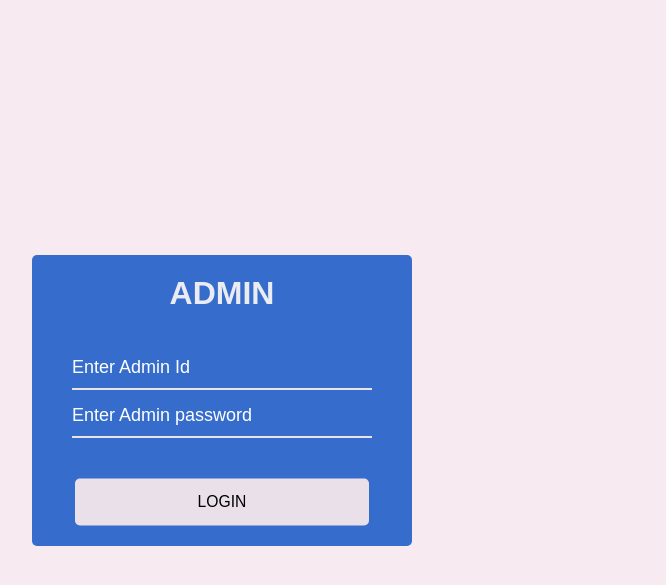
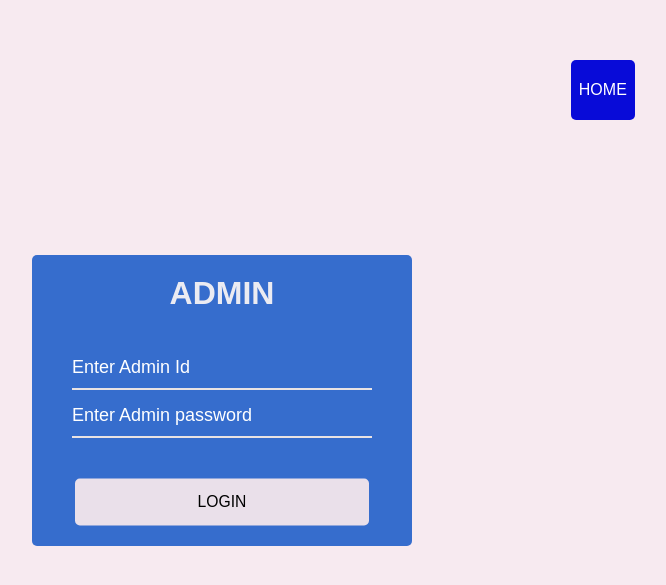
Before and after one commit to Batch39G3/Batch39, a Flask app: page /admin_login in a window 1280 px wide. Shown: the top 585 px of the page, without its empty margins (418-1084 px from the left). Run offline with Flask 2, Linux system fonts and the light colour scheme; parts of the project's set-up code (start-up, migrations or seed data) failed here and were passed over; some web fonts are replaced.

Commit message:
fucking project done

```diff
--- a/aadhar.py
+++ b/aadhar.py
@@ -1,7 +1,7 @@
 
 
 def aadhar_details(aadhar_no):
-    aadhar={"123456789102":["8660072831","bang"],"485820350979":["9482423818","bang"],"784534984054":["8660072831","bang"],"484856567878":["6362287285","dj-halli"]}
+    aadhar={"123456789102":["8660072831","BANGALORE"],"485820350979":["9482423818","MYSORE"],"784534984054":["8660072831","bang"],"484856567878":["6362287285","dj-halli"]}
     if aadhar_no not in aadhar:
         return "not found","not found"
     else:
--- a/app.py
+++ b/app.py
@@ -110,12 +110,17 @@ def admin_login():
     if request.method == "GET":
         return render_template("admin_login.html")
     elif request.method == "POST":
-        admin_id = request.form['admin_id']
-        admin_password= request.form['admin_pass']
+        try:
+            admin_id = request.form['admin_id']
+            admin_password= request.form['admin_pass']
 
-        if admin_id == "admin" and admin_password == "admin":
-            return redirect(url_for('admin'))
-
+            if admin_id == "admin" and admin_password == "admin":
+                 return redirect(url_for('admin'))
+            else:
+               return render_template("admin_login.html",error="Wrong Credentials")
+        except:
+            a=region_votes(0)
+            return render_template("home.html",a=a)
 
 
 
@@ -125,17 +130,21 @@ def admin():
         a=region_votes(0)
         return render_template("admin.html",a=a)
     elif request.method == "POST":
-        data=request.get_data()
-        if len(str(data)) !=3:
+        try:
+            data=request.get_data()
+            if len(str(data)) !=3:
                print(str(data))
                a_data=json.loads(data)
                a=candi_add(a_data)
                #print(a)
-        #data=json.loads(str(data))
-        #print(data)
-        a=region_votes(0)
-        #print(a)
-        return render_template('admin.html', Error="Added Candidates",a=a)
+            #data=json.loads(str(data))
+            #print(data)
+            a=region_votes(0)
+            #print(a)
+            return render_template('admin.html', Error="Added Candidates")
+        except:
+            a=region_votes(0)
+            return render_template("home.html",a=a)
     return "not post request"
 
 if __name__ == '__main__':
--- a/links.py
+++ b/links.py
@@ -9,7 +9,7 @@ ganache_url = "http://127.0.0.1:7545"
 web3 = Web3(Web3.HTTPProvider(ganache_url))
 abise = abis()
 abi=json.loads(abise)
-address=web3.toChecksumAddress("0x292d1648205110C260EEAF33ffB873B4D7d53e1B")
+address=web3.toChecksumAddress("0x969b7CB02e0cF2f7A1B81dA7c026Ef73d990b551")
 contract=web3.eth.contract(address=address,abi=abi)
 
 
@@ -179,7 +179,7 @@ def region_votes(thre):
     return rew
 
 
-d=region_votes(10)
+#d=region_votes(10)
 #b=json.dumps(d)
 #c=dic_dict(b)
 #print(d)
--- a/static/css/admin.css
+++ b/static/css/admin.css
@@ -23,7 +23,7 @@ body {
     padding-left: 10px;
 }
 
-#btn{
+#btn,#home_btn2{
     width: 110px;
     height: 35px;
     background-color: #D4AC0D;
--- a/static/css/style.css
+++ b/static/css/style.css
@@ -45,9 +45,10 @@ body {
     border-radius: 5px;
 }
 
-.btn1{
+.btn1,#home_btn1{
     display: inline-block;
-    width: 10%;
+    width: 5%;
+    height: 60px;
     cursor: pointer;
     background-color: rgb(8, 11, 216);
     padding: 15px;
--- a/templates/admin.html
+++ b/templates/admin.html
@@ -7,6 +7,7 @@
 
     </head>
     <body>
+
         <form onSubmit = "data1(); data2(); data3(); check()", action="/admin", method="POST">
         <div id = "box" ><br><br>
         <input type = "text" class="txt" placeholder="Enter party name" required>
@@ -21,6 +22,9 @@
 
 
     </form>
+    <form  action="{{ url_for("admin")}}" method="POST">
+        <button id="home_btn2" name="HOME" value="HOME">HOME</button>
+        </form>
         <script type = "text/javascript" src="/static/js/form.js"></script>
     </body>
 </html>
--- a/templates/admin_login.html
+++ b/templates/admin_login.html
@@ -14,6 +14,9 @@
 
     <div class="container">
         <h1>ADMIN</h1>
+        <form  action="{{ url_for("admin_login")}}" method="POST">
+            <button id="home_btn1" name="HOME" value="HOME">HOME</button>
+            </form>
 
         <form  action="{{ url_for("admin_login")}}" method="POST">
 
@@ -23,9 +26,9 @@
                 <input type="password" name="admin_pass" placeholder="Enter Admin password "required>
 
             </div>
+            <strong>{{error}}</strong>
+            <button class="btn">LOGIN</button>
 
-            <button class="btn">LOGIN</button>
-            <strong>{{error}}</strong>
 
         </form>
     </div>
```
Also changed, not shown: address.txt (+3 -0 lines), 2 other files.
